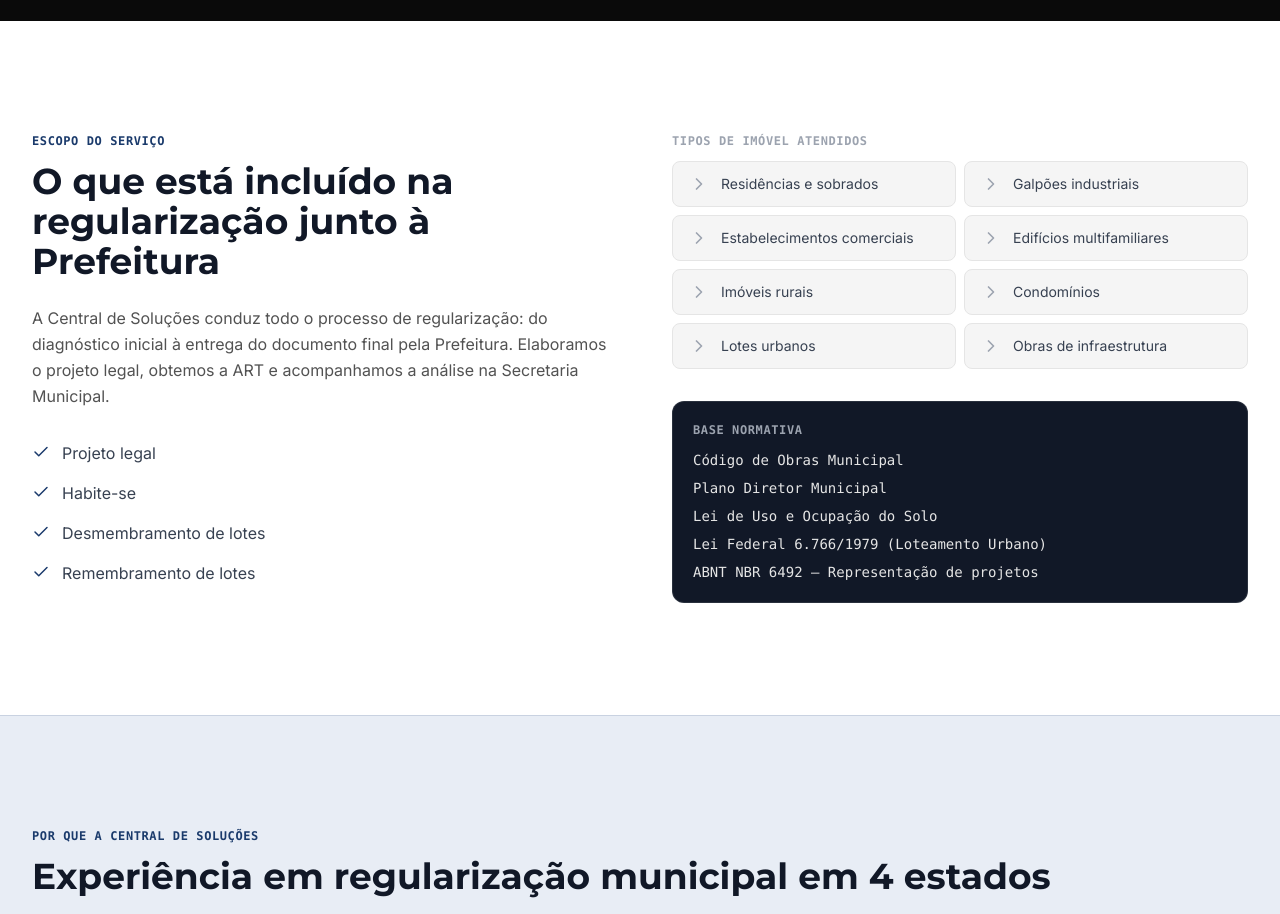
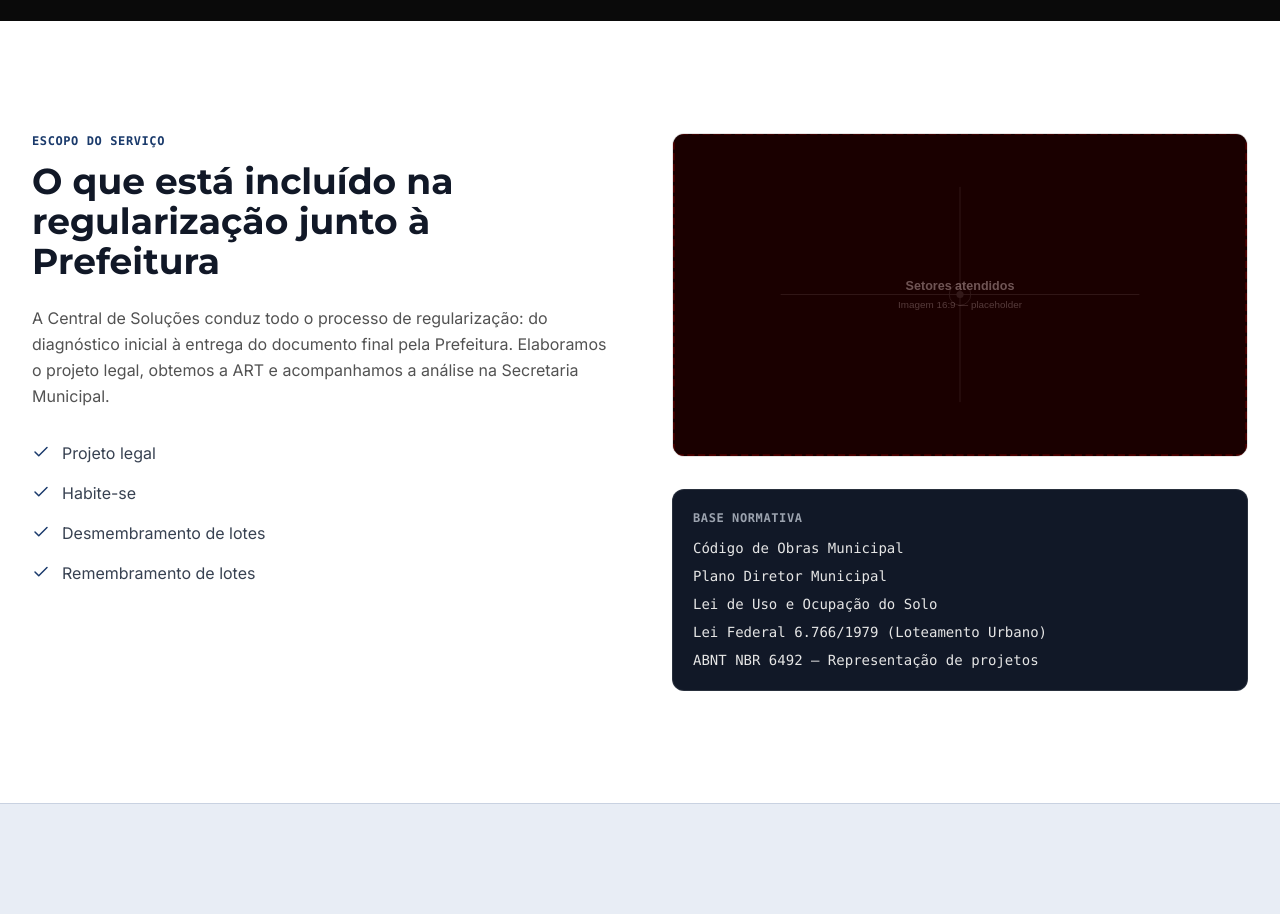
Before and after one commit to BarcelosMoises/Landing-Page-Central, a Next.js app: page /regularizacao-prefeitura in a window 1280 px wide. Shown: the part 920-1834 px from the top of the page. Built offline with nearby package versions, Linux system fonts and the light colour scheme.

Commit message:
refactor: replace "Tipos de imóvel atendidos" list with 16:9 placeholder in prefeitura subpage

```diff
--- a/app/regularizacao-prefeitura/page.tsx
+++ b/app/regularizacao-prefeitura/page.tsx
@@ -4,6 +4,7 @@
 // Accent: #1a3a6b (azul marinho) — cor primária do serviço.
 
 import type { Metadata } from "next";
+import Image from "next/image";
 import Link from "next/link";
 import { NavPrimaria } from "@/components/NavPrimaria";
 import { FaqItem } from "@/components/FaqItem";
@@ -424,34 +425,16 @@ export default function PageRegularizacaoPrefeitura() {
               </div>
 
               <div>
-                <p className="text-xs font-semibold text-neutral-400 uppercase tracking-wider mb-3 font-mono">
-                  Tipos de imóvel atendidos
-                </p>
-                <ul
-                  className="grid grid-cols-1 sm:grid-cols-2 gap-2 mb-8"
-                  aria-label="Tipos de imóvel atendidos"
-                >
-                  {[
-                    "Residências e sobrados",
-                    "Galpões industriais",
-                    "Estabelecimentos comerciais",
-                    "Edifícios multifamiliares",
-                    "Imóveis rurais",
-                    "Condomínios",
-                    "Lotes urbanos",
-                    "Obras de infraestrutura",
-                  ].map((tipo) => (
-                    <li
-                      key={tipo}
-                      className="flex items-center gap-3 px-4 py-3 rounded-lg bg-neutral-50 border border-neutral-200 text-sm text-neutral-700"
-                    >
-                      <IconeChevron />
-                      {tipo}
-                    </li>
-                  ))}
-                </ul>
+                <div className="relative w-full aspect-video rounded-xl overflow-hidden bg-neutral-100 border border-neutral-200">
+                  <Image
+                    src="/images/placeholder-setores.svg"
+                    alt="Tipos de imóveis atendidos pela Central de Soluções — Regularização Prefeitura"
+                    fill
+                    className="object-cover"
+                  />
+                </div>
 
-                <div className="p-5 rounded-xl bg-neutral-900 border border-white/10">
+                <div className="mt-8 p-5 rounded-xl bg-neutral-900 border border-white/10">
                   <p className="text-xs font-semibold text-neutral-400 uppercase tracking-wider mb-3 font-mono">
                     Base normativa
                   </p>
```
